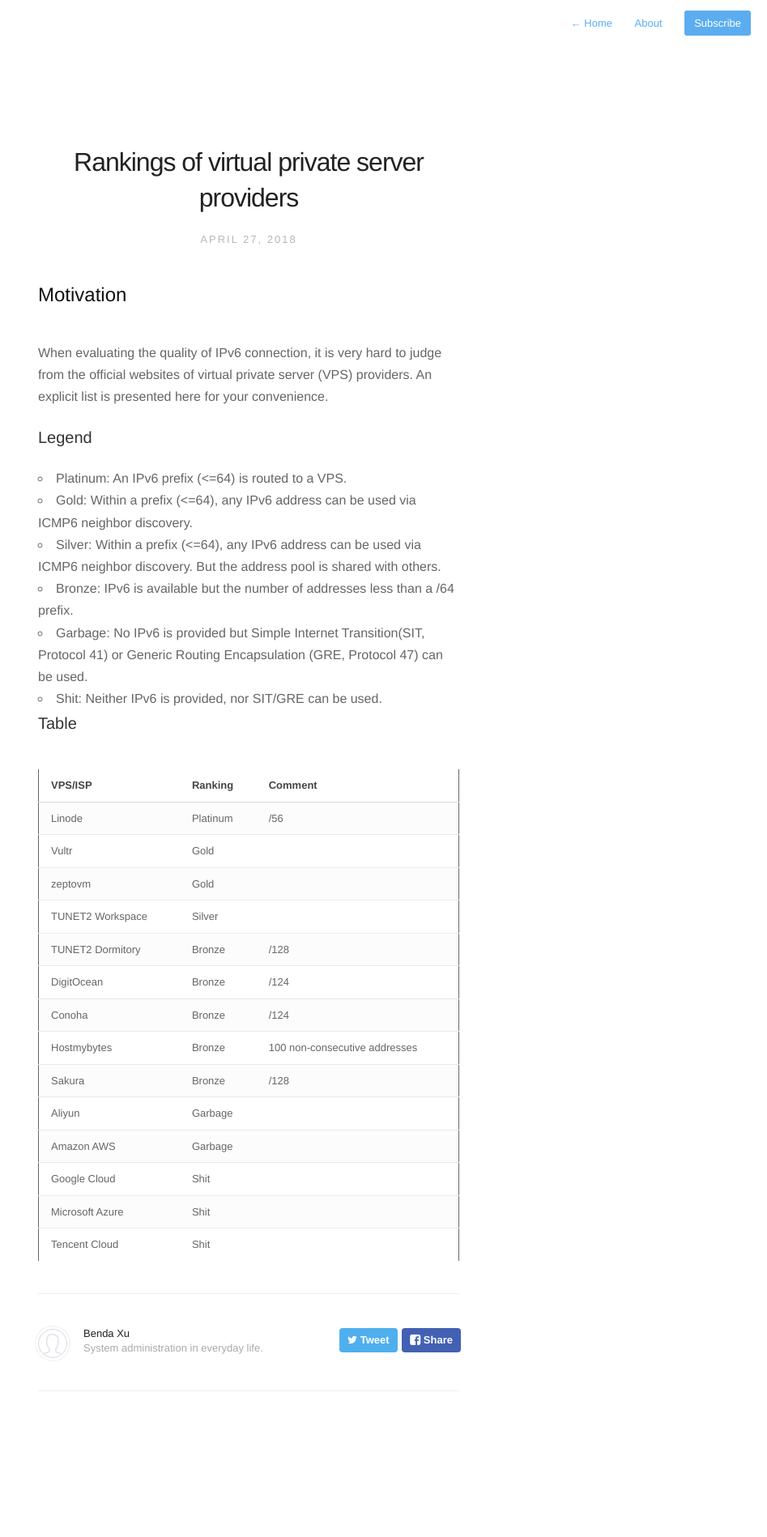
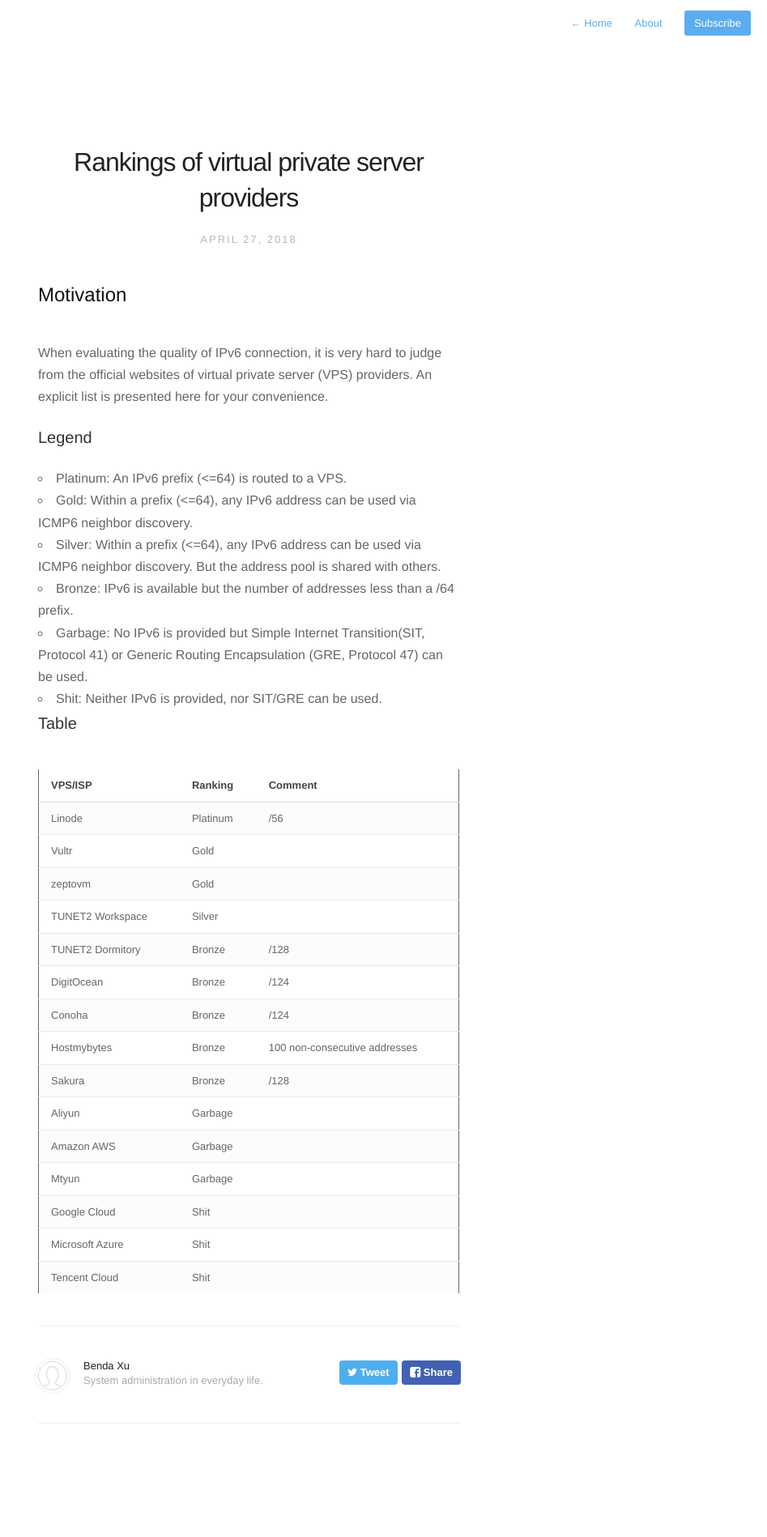
Before and after one commit to heroxbd/heroxbd.github.io, a Jekyll site: the page built from _posts/2018-04-27-virtual-private-server-ipv6-ranking.html, in a window 1280 px wide. Shown: the whole page at 81% size, without its empty margins (333-1280 px from the left). Built offline with Jekyll 4.4.1, drawn with Linux system fonts in a browser that asks for light colours; nearby versions of some CDN libraries; before the commit the page ends 1858 px from its top, so only the background shows below that.

Commit message:
Evaluate Mei Tuan Yun as Garbage.
Credit: zzy666

```diff
--- a/_posts/2018-04-27-virtual-private-server-ipv6-ranking.html
+++ b/_posts/2018-04-27-virtual-private-server-ipv6-ranking.html
@@ -127,6 +127,12 @@ can be used.</li>
 </tr>
 
 <tr>
+<td class="org-left">Mtyun</td>
+<td class="org-left">Garbage</td>
+<td class="org-left">&#xa0;</td>
+</tr>
+
+<tr>
 <td class="org-left">Google Cloud</td>
 <td class="org-left">Shit</td>
 <td class="org-left">&#xa0;</td>
```
